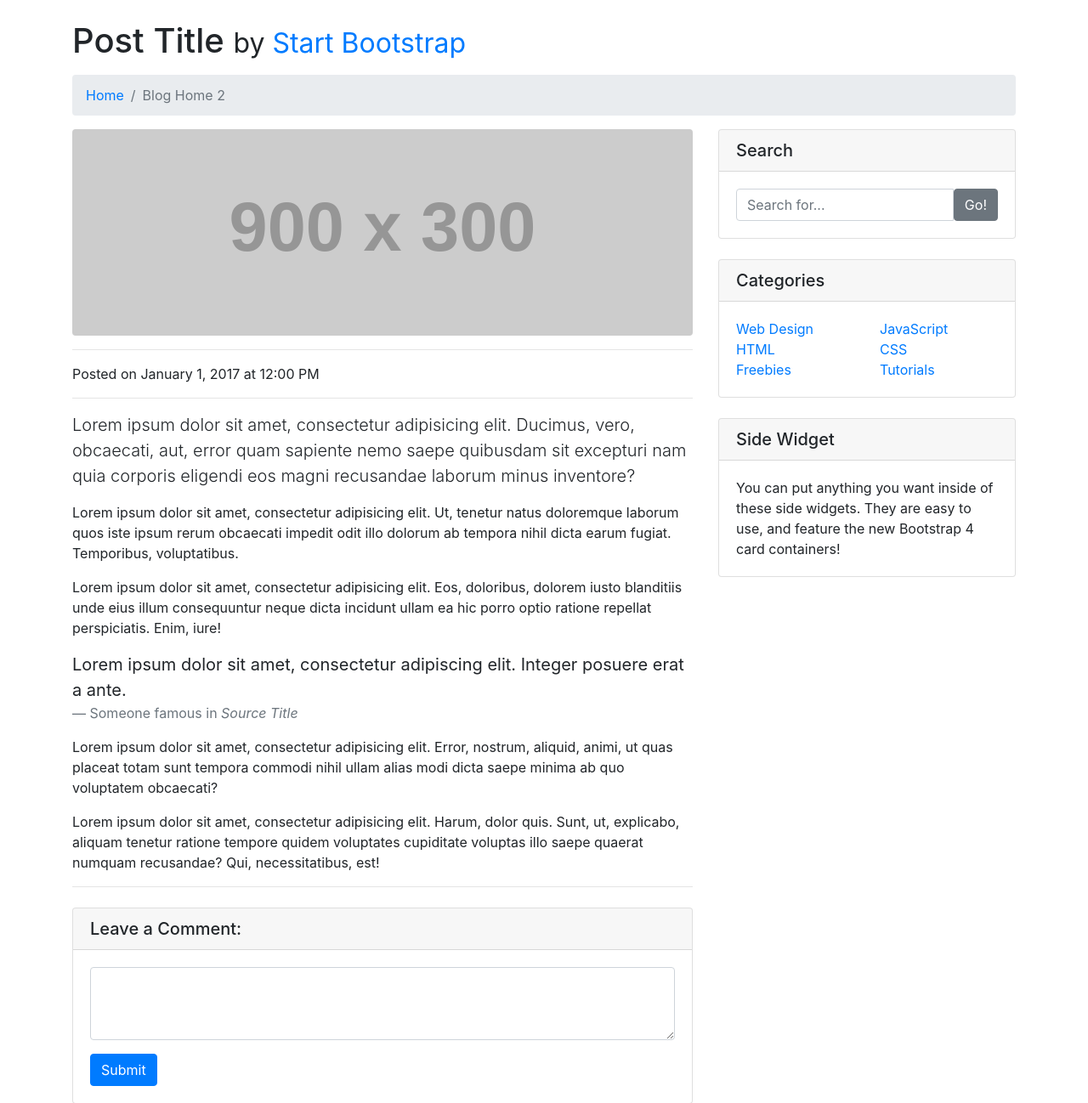
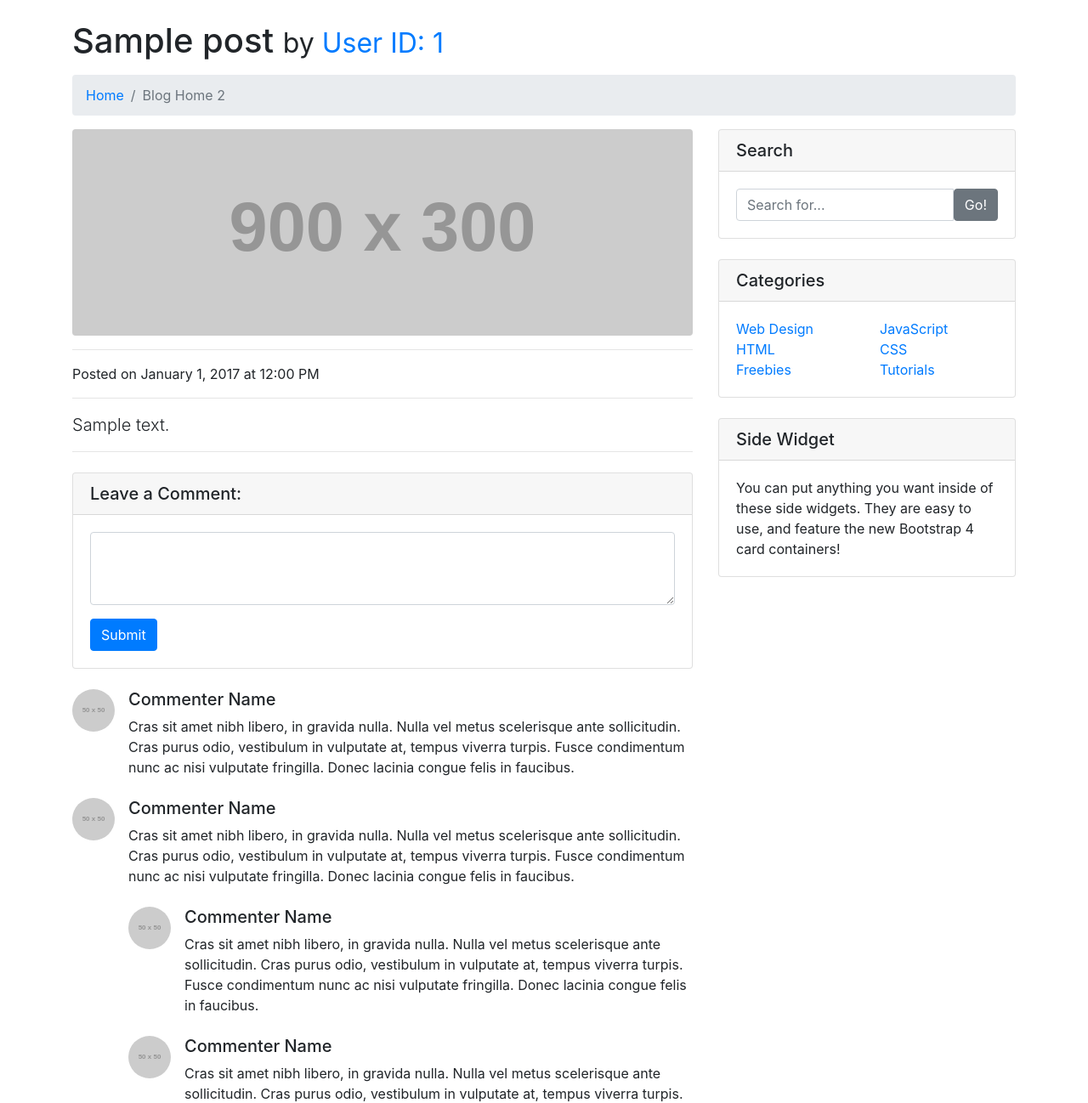
Before and after one commit to rkshaon/grayspaceit_test, a Django app: template templates/blog-post.html in a window 1280 px wide. Shown: the part 56-1354 px from the top of the page at 85% size. Run offline with Django 3.2, Linux system fonts and the light colour scheme; the template is opened without the code that fills it: most values are stand-ins (such as "Sample title", 1, 10 or a date in 2020); grey boxes labelled with a size stand in for pictures from a placeholder-image service; some libraries are stand-ins or nearby versions.

Commit message:
post details displayed

```diff
--- a/posts/urls.py
+++ b/posts/urls.py
@@ -3,5 +3,5 @@ from posts.views import posts, post_details
 
 urlpatterns = [
     path('', posts, name='posts'),
-    path('<int:post_id>/', post_details)
+    path('<int:post_id>/', post_details, name='post-details'),
 ]
--- a/templates/blog-listing.html
+++ b/templates/blog-listing.html
@@ -29,13 +29,13 @@
           <div class="col-lg-6">
             <h2 class="card-title">{{ post.title }}</h2>
             <p class="card-text">{{ post.body }}</p>
-            <a href="#" class="btn btn-primary">Read More &rarr;</a>
+            <a href="{% url 'post-details' post.id %}" class="btn btn-primary">Read More &rarr;</a>
           </div>
         </div>
       </div>
       <div class="card-footer text-muted">
         Posted on January 1, 2017 by
-        <a href="#">Start Bootstrap</a>
+        <a href="#">User No: {{ post.userId}}</a>
       </div>
     </div>
     {% endfor %}
--- a/templates/blog-post.html
+++ b/templates/blog-post.html
@@ -6,12 +6,11 @@
   <div class="container">
 
     <!-- Page Heading/Breadcrumbs -->
-    <h1 class="mt-4 mb-3">Post Title
+    <h1 class="mt-4 mb-3">{{ post.title }}
       <small>by
-        <a href="#">Start Bootstrap</a>
+        <a href="#">User ID: {{ post.userId }}</a>
       </small>
     </h1>
-
     <ol class="breadcrumb">
       <li class="breadcrumb-item">
         <a href="">Home</a>
@@ -35,25 +34,19 @@
         <hr>
 
         <!-- Post Content -->
-        <p class="lead">Lorem ipsum dolor sit amet, consectetur adipisicing elit. Ducimus, vero, obcaecati, aut, error quam sapiente nemo saepe quibusdam sit excepturi nam quia corporis eligendi eos magni recusandae laborum minus inventore?</p>
+        <p class="lead">{{ post.body }}</p>
 
-        <p>Lorem ipsum dolor sit amet, consectetur adipisicing elit. Ut, tenetur natus doloremque laborum quos iste ipsum rerum obcaecati impedit odit illo dolorum ab tempora nihil dicta earum fugiat. Temporibus, voluptatibus.</p>
-
-        <p>Lorem ipsum dolor sit amet, consectetur adipisicing elit. Eos, doloribus, dolorem iusto blanditiis unde eius illum consequuntur neque dicta incidunt ullam ea hic porro optio ratione repellat perspiciatis. Enim, iure!</p>
-
-        <blockquote class="blockquote">
+        <!-- <p>Lorem ipsum dolor sit amet, consectetur adipisicing elit. Ut, tenetur natus doloremque laborum quos iste ipsum rerum obcaecati impedit odit illo dolorum ab tempora nihil dicta earum fugiat. Temporibus, voluptatibus.</p> -->
+        <!-- <p>Lorem ipsum dolor sit amet, consectetur adipisicing elit. Eos, doloribus, dolorem iusto blanditiis unde eius illum consequuntur neque dicta incidunt ullam ea hic porro optio ratione repellat perspiciatis. Enim, iure!</p> -->
+        <!-- <blockquote class="blockquote">
           <p class="mb-0">Lorem ipsum dolor sit amet, consectetur adipiscing elit. Integer posuere erat a ante.</p>
           <footer class="blockquote-footer">Someone famous in
             <cite title="Source Title">Source Title</cite>
           </footer>
-        </blockquote>
-
-        <p>Lorem ipsum dolor sit amet, consectetur adipisicing elit. Error, nostrum, aliquid, animi, ut quas placeat totam sunt tempora commodi nihil ullam alias modi dicta saepe minima ab quo voluptatem obcaecati?</p>
-
-        <p>Lorem ipsum dolor sit amet, consectetur adipisicing elit. Harum, dolor quis. Sunt, ut, explicabo, aliquam tenetur ratione tempore quidem voluptates cupiditate voluptas illo saepe quaerat numquam recusandae? Qui, necessitatibus, est!</p>
-
+        </blockquote> -->
+        <!-- <p>Lorem ipsum dolor sit amet, consectetur adipisicing elit. Error, nostrum, aliquid, animi, ut quas placeat totam sunt tempora commodi nihil ullam alias modi dicta saepe minima ab quo voluptatem obcaecati?</p> -->
+        <!-- <p>Lorem ipsum dolor sit amet, consectetur adipisicing elit. Harum, dolor quis. Sunt, ut, explicabo, aliquam tenetur ratione tempore quidem voluptates cupiditate voluptas illo saepe quaerat numquam recusandae? Qui, necessitatibus, est!</p> -->
         <hr>
-
         <!-- Comments Form -->
         <div class="card my-4">
           <h5 class="card-header">Leave a Comment:</h5>
```
Also changed, not shown: posts/views.py (+11 -2 lines).
